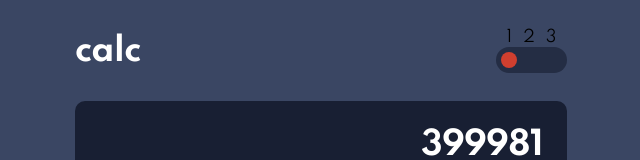
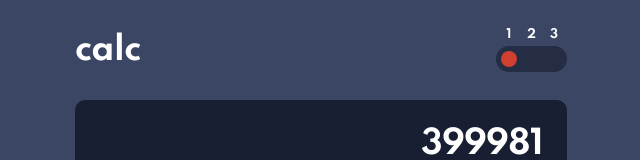
Before and after one commit to omonteon/calculator-fem, a React (Vite) app: page / in a window 1280 px wide. Shown: the top 160 px of the page, without its empty margins (319-959 px from the left). Built offline with nearby package versions, Linux system fonts and the light colour scheme.

Commit message:
feat: Align theme numbers properly.

```diff
--- a/src/App.css
+++ b/src/App.css
@@ -51,8 +51,17 @@ body {
 }
 .option-numbers {
   display: flex;
-  margin: 0 5px;
-  justify-content: space-around;
+  margin: 0 5px 5px;
+  justify-content: space-between;
+}
+.option-numbers span {
+  font-weight: 700;
+  color: white;
+  font-size: 12px;
+  line-height: 13px;
+  display: block;
+  width: 16px;
+  text-align: center;
 }
 .wrapper {
   position: relative;
@@ -75,29 +84,7 @@ body {
   margin: 0;
 }
 
-/*position new box*/
-/* .wrapper input + label::before {
-  border: 2px solid;
-  content: "";
-  height: 40px;
-  left: 0;
-  position: absolute;
-  top: 0;
-  width: 40px;
-  border-radius: 50%;
-} */
 .wrapper input + label {
-  /* position: absolute; */
-}
-
-/*radio pseudo element styles*/
-.wrapper input + label {
-  /* Styles when using ::after */
-  /* content: " ";
-  position: absolute;
-  left: 0px;
-  top: 0px;
-  border: 8px solid; */
   display: block;
   background-color: #d03f2f;
   opacity: 0;
@@ -109,15 +96,13 @@ body {
   transition: opacity 0.2s ease-in-out;
 }
 
-/*reveal check for 'on' state*/
 .wrapper input:checked + label {
   opacity: 1;
 }
 
-/*focus styles*/
 .wrapper input:focus + label {
-  /* box-shadow: 0 0 0 2px #fff; */
-  outline: 3px dotted #fff; /* For Windows high contrast mode. */
+  box-shadow: 0 0 0 2px #fff;
+  outline: 3px dotted transparent; /* For Windows high contrast mode. */
 }
 
 /* DISPLAY */
```
